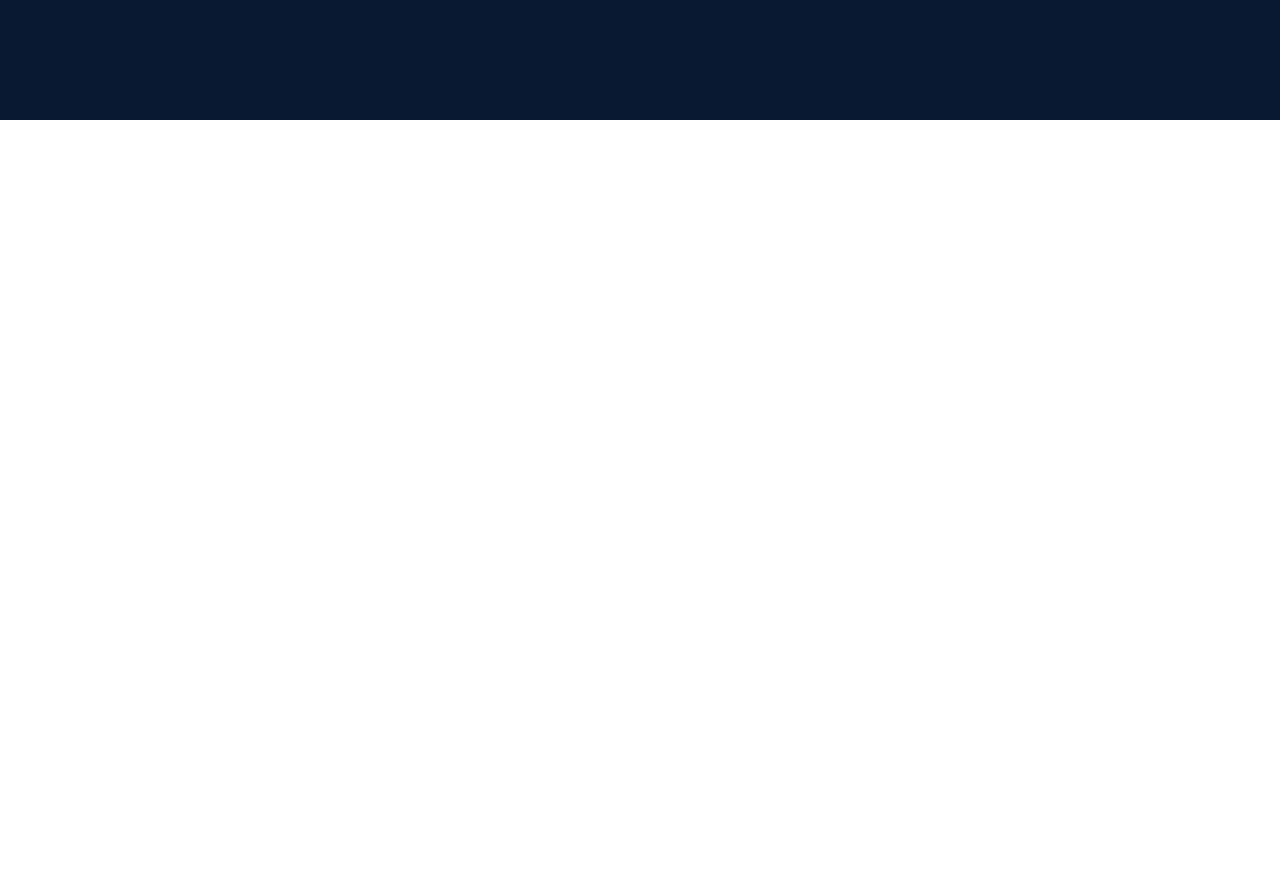
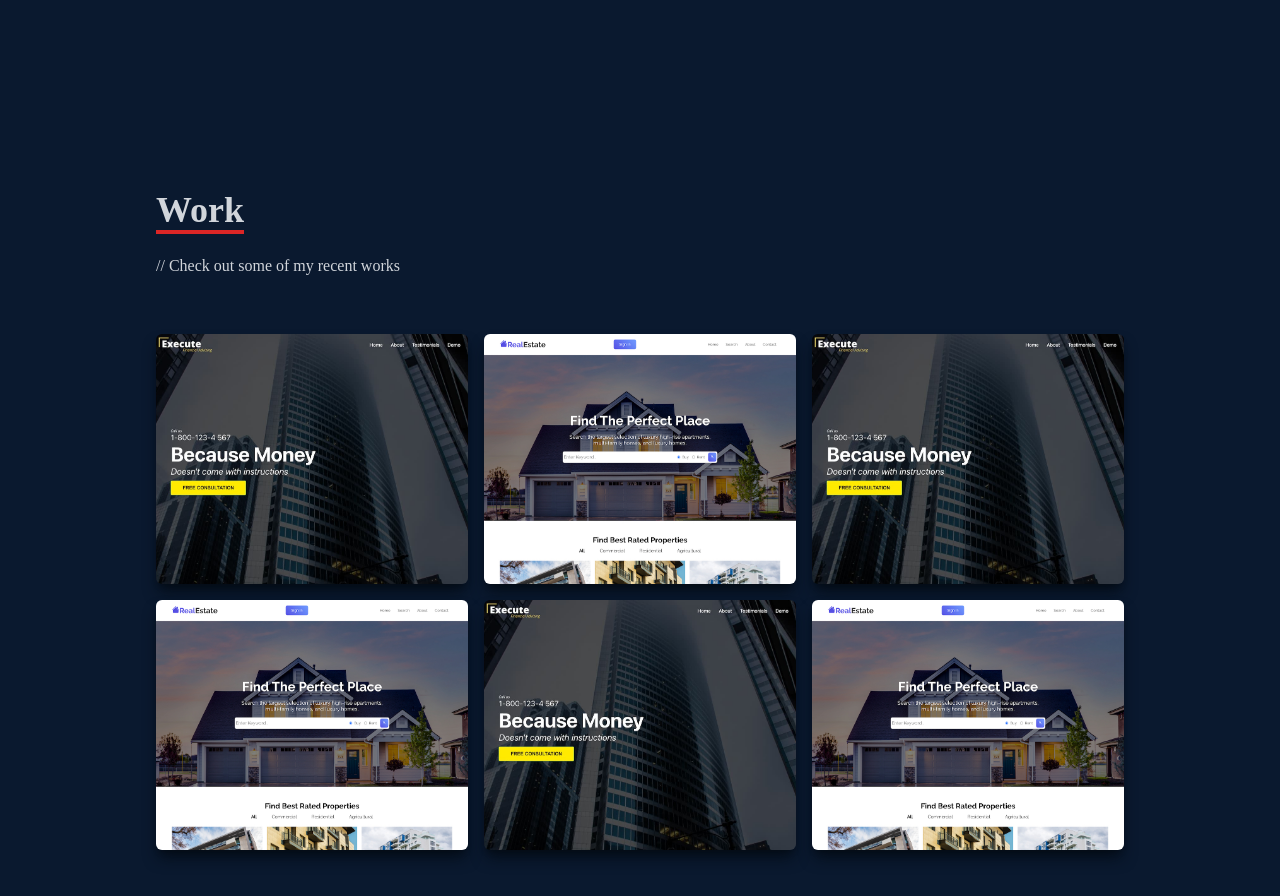
Before and after one commit to marlaba07/Portafolio-V1.0, a React (Create React App) app: page / in a window 1280 px wide. Shown: the part 2280-3176 px from the top of the page. Before the commit the page ends 2400 px from the top, so only its background shows below. Built offline with nearby package versions, Linux system fonts and the light colour scheme.

Commit message:
Create 'Work'

```diff
--- a/src/App.js
+++ b/src/App.js
@@ -2,6 +2,7 @@
 import Home from './components/Home';
 import Navbar from './components/Navbar'
 import Skills from './components/Skills';
+import Work from './components/Work';
 
 function App() {
   return (
@@ -10,6 +11,7 @@
         <Home />
         <About />
         <Skills />
+        <Work />
     </div>
   );
 }
--- /dev/null
+++ b/src/components/Work.jsx
@@ -0,0 +1,157 @@
+import React from 'react'
+import WorkImg from '../assets/workImg.jpeg'
+import realEstate from '../assets/realestate.jpg'
+
+const Work = () => {
+    return (
+        <div name='work' className='w-full md:h-screen text-gray-300 bg-[#0a192f]'>
+            <div className='max-w-[1000px] mx-auto p-4 flex flex-col justify-center w-full h-full'>
+                <div className='pb-8'>
+                    <p className='text-4xl font-bold inline border-b-4 text-gray-300 border-red-600'>Work</p>
+                    <p className='py-6'>// Check out some of my recent works</p>
+                </div>
+
+                {/* Container */}
+                <div className='grid sm:grid-cols-2 md:grid-cols-3 gap-4'>
+
+                    {/* PRIMER PROYECTO */}
+                    {/* Grind item */}
+                    <div style={{ backgroundImage: `url(${WorkImg})` }}
+                        className='shadow-lg shadow-[#040c16] group container rounded-md flex justify-center items-center mx-auto content-div'>
+
+                        {/* Hover Effects */}
+                        <div className='opacity-0 group-hover:opacity-100'>
+                            <span className='text-2xl font-bold text-white tracking-wider'>
+                                React JS Application
+                            </span>
+                            <div className='pt-8 text-center'>
+                                <a href="">
+                                    <button className='text-center rounded-lg px-4 py-3 m-2 bg-white text-gray-700 font-bold text-lg' >Demo</button>
+                                </a>
+                                <a href="">
+                                    <button className='text-center rounded-lg px-4 py-3 m-2 bg-white text-gray-700 font-bold text-lg' >Code</button>
+                                </a>
+                            </div>
+                        </div>
+                    </div>
+
+
+                    {/* SEGUNDO PROYECTO */}
+                    {/* Grind item */}
+                    <div style={{ backgroundImage: `url(${realEstate})` }}
+                        className='shadow-lg shadow-[#040c16] group container rounded-md flex justify-center items-center mx-auto content-div'>
+
+                        {/* Hover Effects */}
+                        <div className='opacity-0 group-hover:opacity-100'>
+                            <span className='text-2xl font-bold text-white tracking-wider'>
+                                React JS Application
+                            </span>
+                            <div className='pt-8 text-center'>
+                                <a href="">
+                                    <button className='text-center rounded-lg px-4 py-3 m-2 bg-white text-gray-700 font-bold text-lg' >Demo</button>
+                                </a>
+                                <a href="">
+                                    <button className='text-center rounded-lg px-4 py-3 m-2 bg-white text-gray-700 font-bold text-lg' >Code</button>
+                                </a>
+                            </div>
+                        </div>
+                    </div>
+
+
+                    {/* TERCER PROYECTO */}
+                    {/* Grind item */}
+                    <div style={{ backgroundImage: `url(${WorkImg})` }}
+                        className='shadow-lg shadow-[#040c16] group container rounded-md flex justify-center items-center mx-auto content-div'>
+
+                        {/* Hover Effects */}
+                        <div className='opacity-0 group-hover:opacity-100'>
+                            <span className='text-2xl font-bold text-white tracking-wider'>
+                                React JS Application
+                            </span>
+                            <div className='pt-8 text-center'>
+                                <a href="">
+                                    <button className='text-center rounded-lg px-4 py-3 m-2 bg-white text-gray-700 font-bold text-lg' >Demo</button>
+                                </a>
+                                <a href="">
+                                    <button className='text-center rounded-lg px-4 py-3 m-2 bg-white text-gray-700 font-bold text-lg' >Code</button>
+                                </a>
+                            </div>
+                        </div>
+                    </div>
+
+
+                    {/* CUARTO PROYECTO */}
+                    {/* Grind item */}
+                    <div style={{ backgroundImage: `url(${realEstate})` }}
+                        className='shadow-lg shadow-[#040c16] group container rounded-md flex justify-center items-center mx-auto content-div'>
+
+                        {/* Hover Effects */}
+                        <div className='opacity-0 group-hover:opacity-100'>
+                            <span className='text-2xl font-bold text-white tracking-wider'>
+                                React JS Application
+                            </span>
+                            <div className='pt-8 text-center'>
+                                <a href="">
+                                    <button className='text-center rounded-lg px-4 py-3 m-2 bg-white text-gray-700 font-bold text-lg' >Demo</button>
+                                </a>
+                                <a href="">
+                                    <button className='text-center rounded-lg px-4 py-3 m-2 bg-white text-gray-700 font-bold text-lg' >Code</button>
+                                </a>
+                            </div>
+                        </div>
+                    </div>
+
+
+                    {/* QUINTO PROYECTO */}
+                    {/* Grind item */}
+                    <div style={{ backgroundImage: `url(${WorkImg})` }}
+                        className='shadow-lg shadow-[#040c16] group container rounded-md flex justify-center items-center mx-auto content-div'>
+
+                        {/* Hover Effects */}
+                        <div className='opacity-0 group-hover:opacity-100'>
+                            <span className='text-2xl font-bold text-white tracking-wider'>
+                                React JS Application
+                            </span>
+                            <div className='pt-8 text-center'>
+                                <a href="">
+                                    <button className='text-center rounded-lg px-4 py-3 m-2 bg-white text-gray-700 font-bold text-lg' >Demo</button>
+                                </a>
+                                <a href="">
+                                    <button className='text-center rounded-lg px-4 py-3 m-2 bg-white text-gray-700 font-bold text-lg' >Code</button>
+                                </a>
+                            </div>
+                        </div>
+                    </div>
+
+
+                    {/* SEXTO PROYECTO */}
+                    {/* Grind item */}
+                    <div style={{ backgroundImage: `url(${realEstate})` }}
+                        className='shadow-lg shadow-[#040c16] group container rounded-md flex justify-center items-center mx-auto content-div'>
+
+                        {/* Hover Effects */}
+                        <div className='opacity-0 group-hover:opacity-100'>
+                            <span className='text-2xl font-bold text-white tracking-wider'>
+                                React JS Application
+                            </span>
+                            <div className='pt-8 text-center'>
+                                <a href="">
+                                    <button className='text-center rounded-lg px-4 py-3 m-2 bg-white text-gray-700 font-bold text-lg' >Demo</button>
+                                </a>
+                                <a href="">
+                                    <button className='text-center rounded-lg px-4 py-3 m-2 bg-white text-gray-700 font-bold text-lg' >Code</button>
+                                </a>
+                            </div>
+                        </div>
+                    </div>
+
+                </div>
+
+
+
+            </div>
+        </div>
+    )
+}
+
+export default Work
--- a/src/index.css
+++ b/src/index.css
@@ -13,3 +13,18 @@
         @apply cursor-pointer;
     }
 }
+
+.content-div {
+    background-repeat: no-repeat;
+    background-size: cover;
+    background-position: center;
+    height: 250px;
+}
+
+.content-div:hover {
+    background-image: linear-gradient(
+        to right,
+        rgba(112, 157, 255, 0.8),
+        hsla(242, 74%, 61%, 0.8)
+    )!important;
+}
```
Also changed, not shown: src/assets/realestate.jpg (added), src/assets/workImg.jpeg (added).
